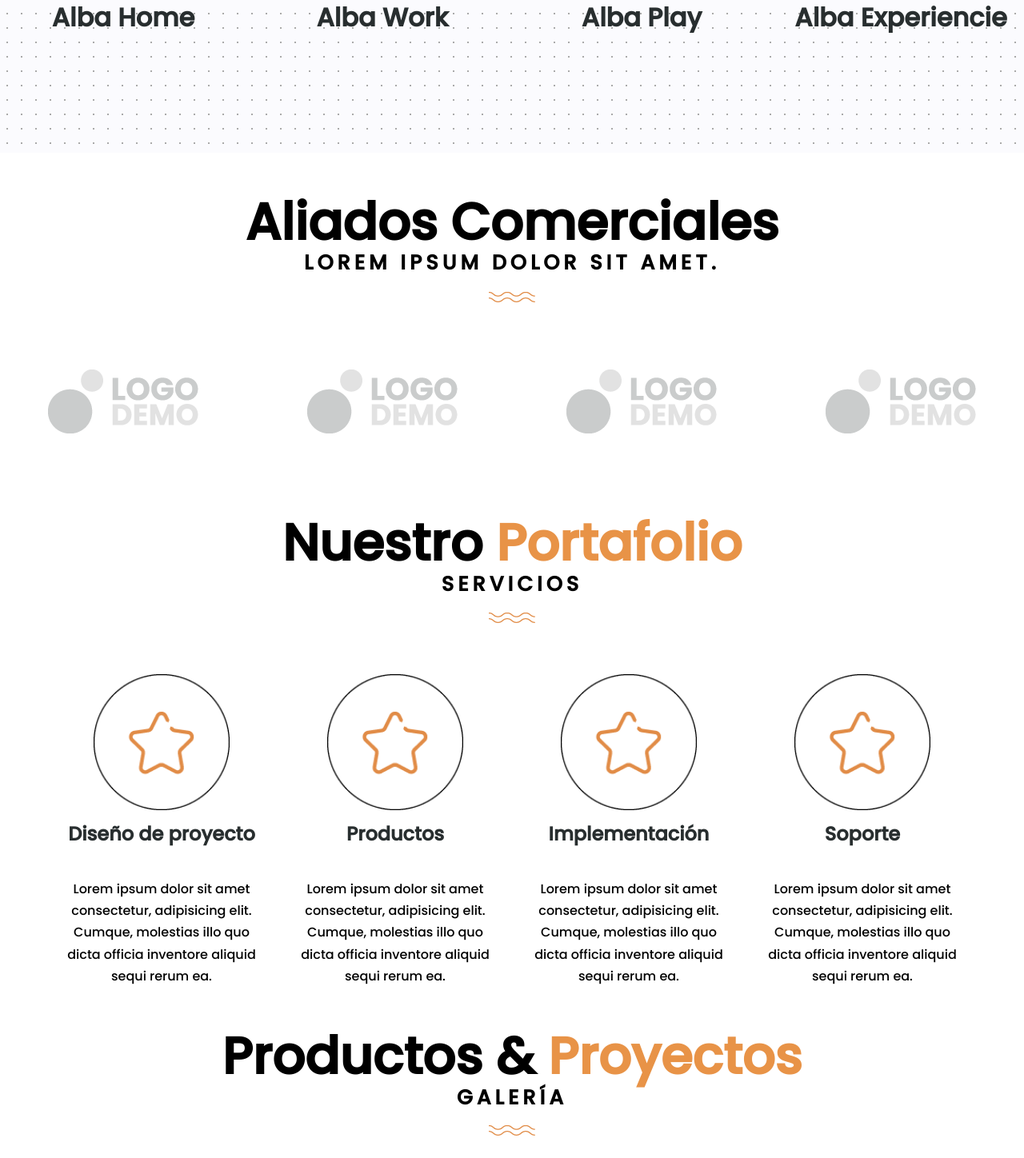
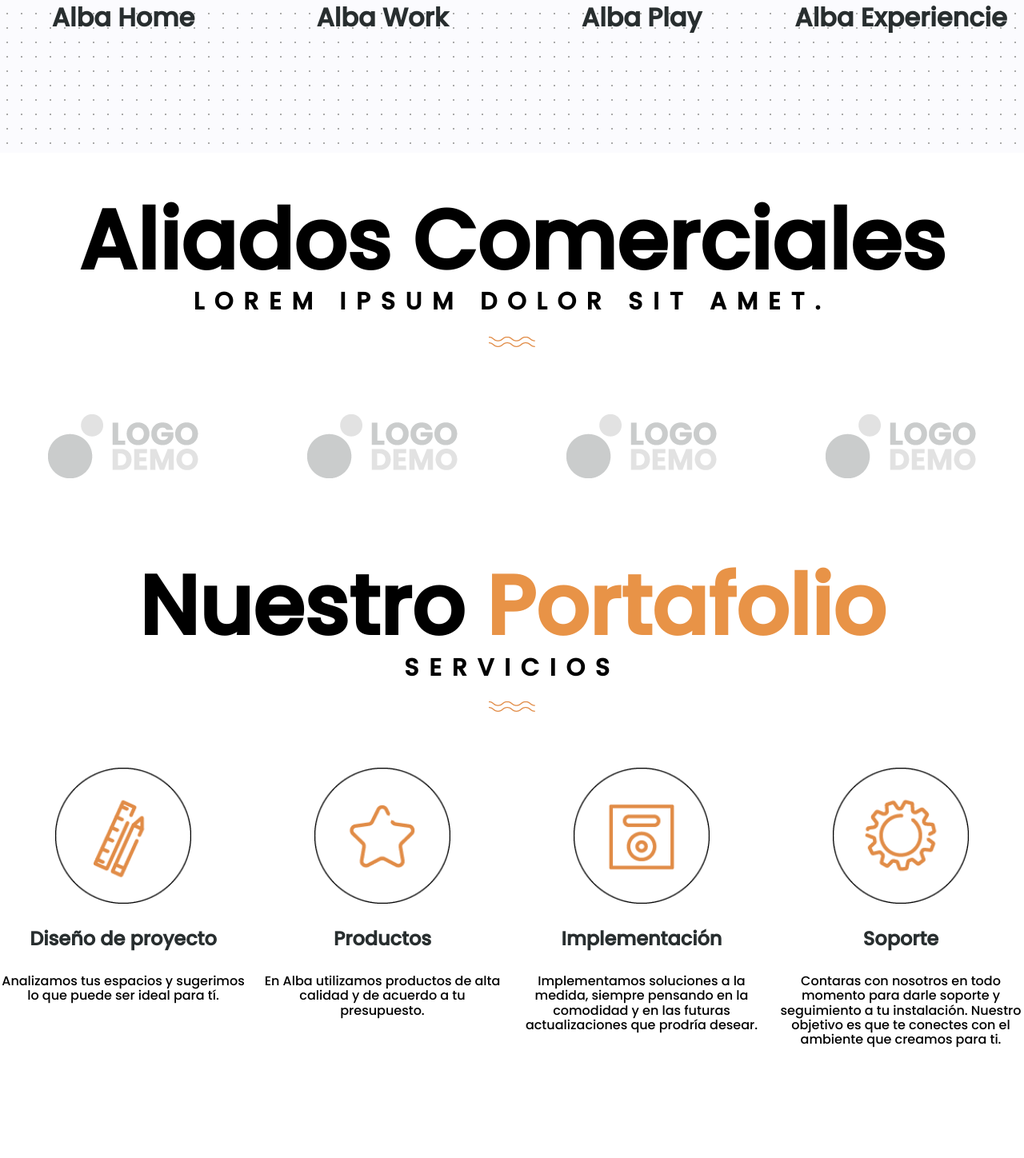
Before and after one commit to ABSVega/Albaweb, a PHP site: page / in a window 1280 px wide. Shown: the part 2074-3522 px from the top of the page at 80% size. Run offline with PHP 8.4, Linux system fonts and the light colour scheme; some libraries are stand-ins or nearby versions.

Commit message:
octava_version

```diff
--- a/css/style.css
+++ b/css/style.css
@@ -302,39 +320,52 @@ header {
 /*Alba Services*/
 
 .alba__services {
-    text-align: center;
     padding-top: 50px;
+    align-items: center;
 }
 
 .first__title {
-    font-size: 4rem;
+    text-align: center;
+    font-size: 6.5rem;
+    font-weight: bolder;
 }
 
 .first__subtitle {
-    font-size: 1.6rem;
-    letter-spacing: 5px;
+    text-align: center;
+    font-size: 30px;
+    letter-spacing: .8rem;
     text-transform: uppercase;
-    padding-bottom: 20px;
+    padding-bottom: 25px;
     font-weight: bolder;
 }
 
 .services__title {
+    text-align: center;
+    font-weight: bolder;
+    margin-top: 30px;
+    margin-bottom: 30px;
     color: var(--text-color);
     font-size: 1.5rem;
-    margin-bottom: 25px;
+
 }
 
 .services__paragraph {
-    line-height: 1.7;
+    text-align:center;
 }
 
 .about__services {
-    padding-top: 30px;
+    padding-top: 70px;
+    padding-bottom: 100px;
     display: grid;
-    width: 90%;
+    width: 100%;
     margin: 0 auto;
     gap: 1em;
-    grid-template-columns: repeat(auto-fit, minmax(200px, auto));
+    grid-template-columns: repeat(auto-fit, minmax(300px, auto));
+}
+
+.services__img_title {
+    display: block;
+    margin: 0 auto;
 }
 
 .services__img {
--- a/index.html
+++ b/index.html
@@ -11,6 +11,7 @@
     <link rel="preconnect" href="https://fonts.gstatic.com" crossorigin>
     <link href="https://fonts.googleapis.com/css2?family=Poppins:wght@500&display=swap" rel="stylesheet">
     <link rel="stylesheet" href="https://unpkg.com/boxicons@latest/css/boxicons.min.css">
+    <link rel="stylesheet" href="https://cdnjs.cloudflare.com/ajax/libs/animate.css/4.0.0/animate.min.css"/>
     <link rel="stylesheet" href="css/normalize.css">
     <link rel="stylesheet" href="css/style.css" rel="stylesheet">
 </head>
@@ -19,11 +20,11 @@
 
     <!--Esto es el menu inicial-->
     <header>
-        <a href="#" class="logo"><img src="img/ALBA_WEB_ELEMENTS-03.png" alt="Alba_logo"></a>
+        <a href="#"> <img src="img/ALBA_WEB_ELEMENTS-03.png" alt="logo" class="logo"></a>
 
-        <ul class="navbar">
-            <li><a href="#" class="active">Inicio</a></li>
-            <li><a href="#">Nosotros</a></li>
+        <ul class="navbar" id="navbar">
+            <li><a href="#Inicio">Inicio</a></li>
+            <li><a href="#Nosotros">Nosotros</a></li>
             <li><a href="#">Portafolio</a></li>
             <li><a href="#">Galería</a></li>
             <li><a href="#">Contacto</a></li>
@@ -54,11 +55,10 @@
                     <h4 class="about__us_subtitle">Domótica / Inmótica</h4>
                     <img src="img/ALBA_WEB_ELEMENTS-07.png" alt="about__us_icon">
                     <p class="about__us_paragraph">
-                        Lorem ipsum dolor sit amet consectetur adipisicing elit. Odit, dolorem at explicabo impedit
-                        provident totam alias atque magnam molestiae obcaecati veniam deleniti esse labore nulla optio
-                        repudiandae voluptatibus facere corrupti facilis, perspiciatis id molestias adipisci hic!
-                        Possimus id aliquid voluptatibus hic aspernatur in provident soluta, quidem facere, ullam,
-                        voluptatum molestias!
+                        Somos fieles creyentes que el que no tiene domotización y automatización en un espacio es porque
+                        no quiere sentirse libre y conetactado con su entorno.
+                        Ahora tenemos la tecnología para crear espacios inteligentes con precios accesibles. <br>Así
+                        nace "Alba Domótica", buscando traer la domotización a todos lados.
                     </p>
                 </div>
                 <div class="about__us_picture">
@@ -67,7 +67,7 @@
             </div>
         </section>
 
-        <section class="alba__kits">
+        <section class="alba__kits" id="">
             <article class="about__kit">
                 <img src="img/ALBA_WEB_ELEMENTS-09.png" alt="" class="img__kits">
                 <h3 class="kits__title">Alba Home</h3>
@@ -121,43 +121,37 @@
             <img src="img/ALBA_WEB_ELEMENTS-07.png" alt="services__img" class="services__img_title">
 
             <div class="about__services">
-                <article class="about__services">
-                    <img src="img/ALBA_WEB_ELEMENTS-16.png" alt="services__img" class="services__img">
+                <article class="content__services">
+                    <img src="img/ALBA_WEB_ELEMENTS-15.png" alt="services__img" class="services__img">
                     <h3 class="services__title">Diseño de proyecto</h3>
                     <p class="services__paragraph">
-                        Lorem ipsum dolor sit amet consectetur, adipisicing elit. Cumque, molestias illo quo dicta
-                        officia
-                        inventore aliquid sequi rerum ea.
+                        Analizamos tus espacios y sugerimos lo que puede ser ideal para tí.
                     </p>
                 </article>
 
-                <article class="about__services">
+                <article class="content__services">
                     <img src="img/ALBA_WEB_ELEMENTS-16.png" alt="services__img" class="services__img">
                     <h3 class="services__title">Productos</h3>
                     <p class="services__paragraph">
-                        Lorem ipsum dolor sit amet consectetur, adipisicing elit. Cumque, molestias illo quo dicta
-                        officia
-                        inventore aliquid sequi rerum ea.
+                        En Alba utilizamos productos de alta calidad y de acuerdo a tu presupuesto.
                     </p>
                 </article>
 
-                <article class="about__services">
-                    <img src="img/ALBA_WEB_ELEMENTS-16.png" alt="services__img" class="services__img">
+                <article class="content__services">
+                    <img src="img/ALBA_WEB_ELEMENTS-17.png" alt="services__img" class="services__img">
                     <h3 class="services__title">Implementación</h3>
                     <p class="services__paragraph">
-                        Lorem ipsum dolor sit amet consectetur, adipisicing elit. Cumque, molestias illo quo dicta
-                        officia
-                        inventore aliquid sequi rerum ea.
+                        Implementamos soluciones a la medida, siempre pensando en la comodidad y en las
+                        futuras actualizaciones que prodría desear.
                     </p>
                 </article>
 
-                <article class="about__services">
-                    <img src="img/ALBA_WEB_ELEMENTS-16.png" alt="services__img" class="services__img">
+                <article class="content__services">
+                    <img src="img/ALBA_WEB_ELEMENTS-18.png" alt="services__img" class="services__img">
                     <h3 class="services__title">Soporte</h3>
                     <p class="services__paragraph">
-                        Lorem ipsum dolor sit amet consectetur, adipisicing elit. Cumque, molestias illo quo dicta
-                        officia
-                        inventore aliquid sequi rerum ea.
+                        Contaras con nosotros en todo momento para darle soporte y seguimiento a tu instalación.
+                        Nuestro objetivo es que te conectes con el ambiente que creamos para ti.
                     </p>
                 </article>
             </div>
@@ -204,7 +198,7 @@
                 <h1 class="first__title">Contáctanos</h1>
                 <img src="img/ALBA_WEB_ELEMENTS-07.png" alt="contact__element" class="contact__element">
 
-                <p class="">
+                <p class="contact__paragraph">
                     Lorem ipsum dolor sit amet consectetur adipisicing elit. Praesentium quibusdam dolores enim magni
                     doloribus temporibus tempore mollitia saepe culpa maiores!
                 </p>
--- a/js/main.js
+++ b/js/main.js
@@ -1,3 +1,4 @@
+//menu para dispositivos moviles
 let menu = document.querySelector('#menu-icon');
 let navbar = document.querySelector('.navbar');
 
@@ -6,3 +7,32 @@ menu.onclick = () => {
     menu.classList.toggle('bx-x');
     navbar.classList.toggle('open');
 }
+
+//Cambio del color del menu
+window.onscroll = function () {
+    if (document.body.scrollTop > 50 || document.documentElement.scrollTop > 50) {
+        //Si se cumple la condicion se aplicara el estilo de la clase navbar-scrolled al header
+        document.querySelector("header").classList.add("navbar-scrolled");
+        //Si no se cumple la condicion no aplicara los estilos
+    } else {
+        document.querySelector("header").classList.remove("navbar-scrolled");
+    }
+};
+
+
+// Toma la imagen de la clase logo
+const logoImage = document.querySelector('.logo');
+// Define la ruta de la imagen principal y a la secundaria
+const defaultLogo = '/img/ALBA_WEB_ELEMENTS-03.png';
+const scrolledLogo = '/img/ALBA_WEB_ELEMENTS-02.png';
+
+window.addEventListener('scroll', () => {
+    // Verifica que el usuario scrolle más de 50 px
+    if (window.scrollY > 50) {
+        // Si la condición se cumple aplica el cambio del logo
+        logoImage.src = scrolledLogo;
+    } else {
+        // De no ser así no hay cambio de logo
+        logoImage.src = defaultLogo;
+    }
+});
```
Also changed, not shown: other parts of css/style.css (+45 -19 lines).
